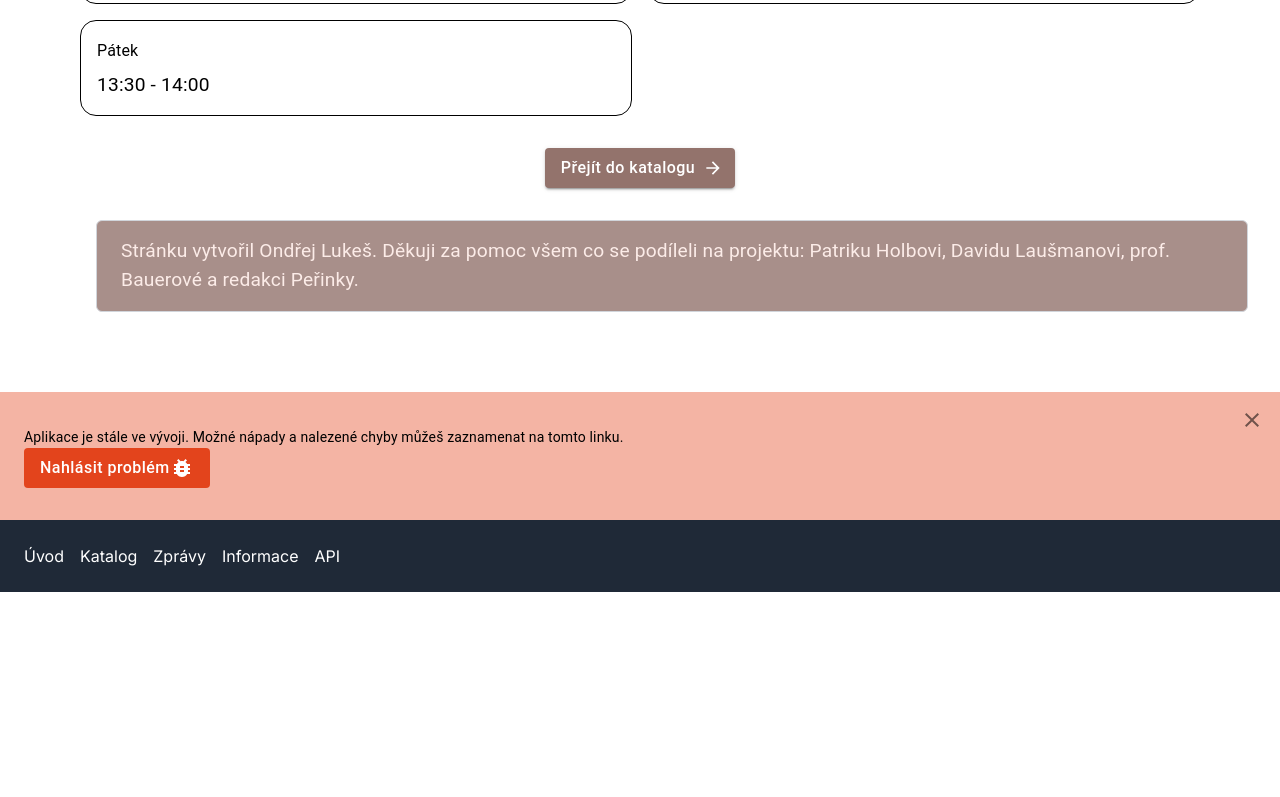
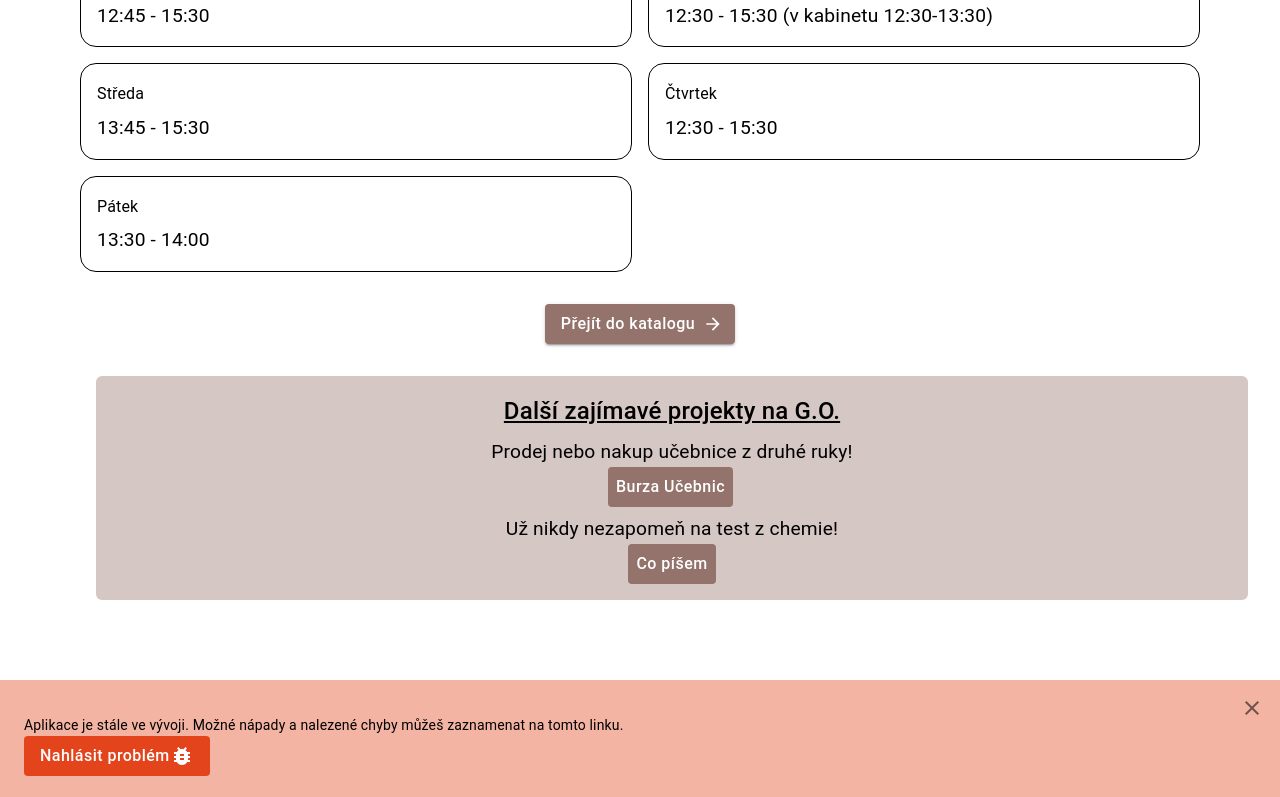
Before and after one commit to Nockiest/eknihovna, a Next.js app: page / in a window 1280 px wide. Shown: the part 1099-1896 px from the top of the page. Before the commit the page ends 1691 px from the top, so only its background shows below. Built offline with nearby package versions, Linux system fonts and the light colour scheme.

Commit message:
added credits

```diff
--- a/app/info/page.tsx
+++ b/app/info/page.tsx
@@ -3,6 +3,7 @@ import React from "react";
 import type { Metadata } from "next";
 import { Box, List, ListItem, Typography } from "@mui/material";
 import Link from "next/link";
+import CreditMe from "@/components/general/CreditMe";
 export const metadata: Metadata = {
   title: "Informace o G.O. knihovně",
   description: "Vše o výpujčce a kontakt na knihovnu",
@@ -79,6 +80,7 @@ const page = () => {
           <Link href="/katalog">Pujčit si knihu</Link>
         </PrimaryButton>
       </Box>
+      <CreditMe />
     </Box>
   );
 };
--- a/app/katalog/page.tsx
+++ b/app/katalog/page.tsx
@@ -6,6 +6,7 @@ import { Filters, FiltringValues } from "@/types/types";
 import { SearchContext } from "./context";
 import ErrorReporter from "@/utils/Announcer";
 import fetchUniqueValues from "@/utils/apiConections/fetchUniqueValues";
+import CreditMe from "@/components/general/CreditMe";
 
 // provides contex for the while page
 const KatalogPage = () => {
@@ -84,6 +85,7 @@ const KatalogPage = () => {
           </Typography>
         </Box>
         <BookCatalog />
+        <CreditMe />
       </Box>
     </SearchContext.Provider>
   );
--- a/app/page.tsx
+++ b/app/page.tsx
@@ -3,6 +3,8 @@ import OpeningHours from "@/components/general/OpeningHours";
 import { Container, Typography, Button, Box } from "@mui/material";
 import Link from "next/link";
 import ArrowForwardIcon from "@mui/icons-material/ArrowForward";
+import { PrimaryButton, SecondaryButton } from "@/theme/buttons/Buttons";
+import OtherProjectLinker from "@/components/general/OtherProjectLinker";
 
 export default function Home() {
   return (
@@ -36,7 +38,13 @@ export default function Home() {
         Těšíme se na vaši návštěvu!
       </Typography>
       <br />
-
+      <Container className=" text-secondary-950  bg-primary-600 p-4 border border-gray-300 rounded-md mb-4">
+        <Typography variant="body1">
+          Stránku vytvořil Ondřej Lukeš. Děkuji za pomoc všem co se podíleli na
+          projektu: Patriku Holbovi, Davidu Laušmanovi, prof. Bauerové a redakci
+          Peřinky.
+        </Typography>
+      </Container>
       <OpeningHours />
       <Box mt={2} display="flex" justifyContent="center">
         <Button
@@ -49,13 +57,8 @@ export default function Home() {
           </Link>
         </Button>
       </Box>
-      <Container className=" text-secondary-950  bg-primary-600 p-4 border border-gray-300 rounded-md mb-4">
-        <Typography variant="body1">
-          Stránku vytvořil Ondřej Lukeš. Děkuji za pomoc všem co se podíleli na
-          projektu: Patriku Holbovi, Davidu Laušmanovi, prof. Bauerové a redakci
-          Peřinky.
-        </Typography>
-      </Container>
+
+     <OtherProjectLinker />
     </Container>
   );
 }
--- /dev/null
+++ b/components/general/CreditMe.tsx
@@ -0,0 +1,12 @@
+import { Container, Typography } from '@mui/material'
+import React from 'react'
+
+const CreditMe = () => {
+  return (
+    <Container>
+        <Typography variant="body1">Aplikaci vytvořil Ondřej Lukeš</Typography>
+    </Container>
+  )
+}
+
+export default CreditMe
--- /dev/null
+++ b/components/general/OtherProjectLinker.tsx
@@ -0,0 +1,36 @@
+import { PrimaryButton, SecondaryButton } from "@/theme/buttons/Buttons";
+import { Box, Container, Typography } from "@mui/material";
+import Link from "next/link";
+
+const OtherProjectLinker = () => {
+    return (
+      <Container className="bg-primary-800  px-2 py-4 rounded-md">
+        <Typography variant="h6" className="mx-auto text-center"> <u>Další zajímavé projekty na G.O.</u></Typography>
+        <Box className='mx-auto'>
+          <Box className="flex flex-col w-full align-center m-2 justify-center mx-auto">
+            <Typography variant="body1" className="text-center mx-auto">
+              Prodej nebo nakup učebnice z druhé ruky!
+            </Typography>
+            <Box className="w-32 mx-auto">
+              <PrimaryButton>
+                <Link href="https://burza.gymnazium-opatov.cz/">
+                  Burza Učebnic
+                </Link>
+              </PrimaryButton>
+            </Box>
+          </Box>
+          <Box className="text-center mx-auto">
+            <Typography variant="body1">
+              Už nikdy nezapomeň na test z chemie!
+            </Typography>
+            <Box className="w-32 mx-auto">
+              <PrimaryButton>
+                <Link href="https://www.copisem.cz/">Co píšem</Link>
+              </PrimaryButton>
+            </Box>
+          </Box>
+        </Box>
+      </Container>
+    );
+  };
+export default OtherProjectLinker;
--- a/components/katalog/BookPreview.tsx
+++ b/components/katalog/BookPreview.tsx
@@ -6,7 +6,7 @@ import Filter from "./CategoryChip";
 import BookCover from "./BookCover";
 import StarRow from "./starRow/StarRow";
 import CategoryChip from "./CategoryChip";
-import LineWithCircle from "../general/LineWithCircle";
+import LineWithCircle from "../general/styling/LineWithCircle";
 
 type BookPreviewProps = {
   book: Book;
--- a/components/upload/ExcelSheetUpdater.tsx
+++ b/components/upload/ExcelSheetUpdater.tsx
@@ -10,7 +10,7 @@ import BookDeleter from "./functionality/BookDeleter";
 import BookCountLogger from "./functionality/BookCountLogger";
 import BookFetcher from "./functionality/BookFetcher";
 import SingleBookDeleter from "./functionality/SingleBookDeleter";
-import CustomButtonGroup from "../general/ButtonGroup";
+import CustomButtonGroup from "../general/styling/ButtonGroup";
 import { splited_emails } from "@/data/values";
 export const revalidate = 0;
 
```
Also changed, not shown: components/general/styling/ButtonGroup.tsx (renamed from components/general/ButtonGroup.tsx), components/general/styling/LineWithCircle.tsx (renamed from components/general/LineWithCircle.tsx).
